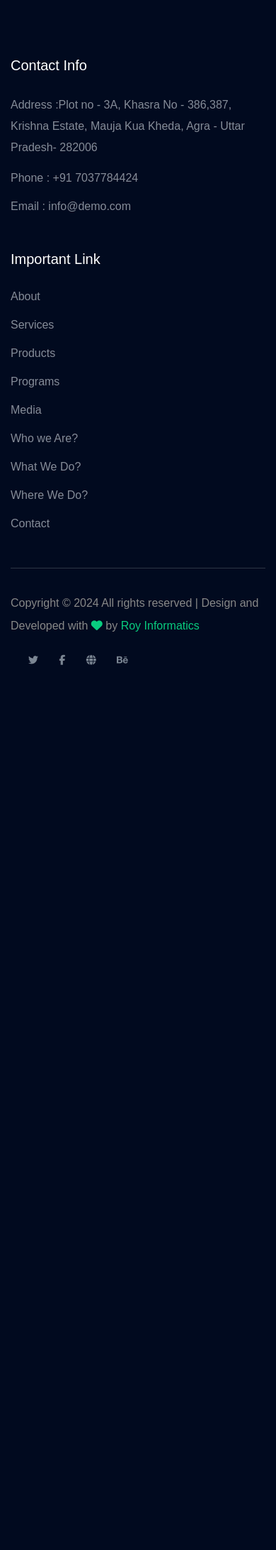
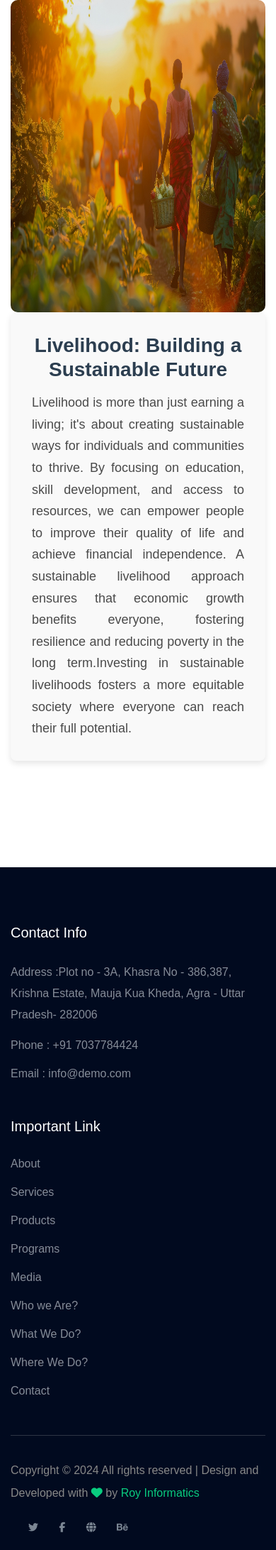
Before and after one commit to royramesh/Mahila-Gram-Uddyog-Avam-Rural-Development-Foundation, a PHP site: page /livlihood in a window 390 px wide. Shown: the part 316-2500 px from the top of the page at 71% size. Before the commit the page ends 1253 px from the top, so only its background shows below. Run offline with PHP 8.4, Linux system fonts and the light colour scheme; some libraries are stand-ins or nearby versions; some web fonts are replaced.

Commit message:
updated previous page

```diff
--- a/livlihood.php
+++ b/livlihood.php
@@ -1,7 +1,110 @@
 <?php include('includes/header.php');  ?>
 
-<!--? Hero Start -->
-<div class="slider-area2">
+<style>
+
+
+.image-hover-container {
+    width: fit-content;
+    overflow: hidden;
+    border-radius: 10px;
+}
+
+/* Image styling */
+.hover-image {
+    display: block;
+    width: 100%;
+    transition: transform 0.3s ease, filter 0.3s ease;
+    filter: brightness(0.9);
+}
+
+/* Hover effect for the image */
+.hover-image:hover {
+    transform: scale(1.1);
+    filter: brightness(1.1);
+}
+
+
+
+
+
+
+.text-column {
+    background-color: #f9f9f9;
+    padding: 30px;
+    border-radius: 8px;
+    box-shadow: 0 4px 8px rgba(0, 0, 0, 0.1);
+    max-width: 600px;
+    margin: 0 auto;
+    transition: transform 0.3s ease, box-shadow 0.3s ease;
+}
+
+
+.text-column h2 {
+    font-size: 28px;
+    font-weight: bold;
+    color: #2c3e50;
+    margin-bottom: 15px;
+    text-align: center;
+}
+
+
+.text-column p {
+    font-size: 18px;
+    line-height: 1.7;
+    color: #4a4a4a;
+    text-align: justify;
+    margin: 0;
+}
+
+
+.text-column:hover {
+    transform: translateY(-5px);
+    box-shadow: 0 8px 16px rgba(0, 0, 0, 0.15);
+}
+
+
+
+
+@keyframes slideUp {
+    from {
+        opacity: 0;
+        transform: translateY(600px);
+    }
+    to {
+        opacity: 1;
+        transform: translateY(0);
+    }
+}
+
+.text-column {
+    animation: slideUp 1s ease-out;
+}
+
+
+@keyframes slideDown {
+    from {
+        opacity: 0;
+        transform: translateY(-400px);
+    }
+    to {
+        opacity: 1;
+        transform: translateY(1000);
+    }
+}
+
+.image-column {
+    overflow: hidden;
+}
+
+.hover-image {
+    animation: slideDown 1s ease-out;
+}
+
+
+
+</style>
+ <!--? Hero Start -->
+ <div class="slider-area2">
             <div class="slider-height2 d-flex align-items-center">
                 <div class="container">
                     <div class="row">
@@ -16,4 +119,40 @@
         </div>
         <!-- Hero End -->
 
+
+        <div class="container">
+            <div class="row justify-content-center" style="margin-bottom: 150px;">
+
+            <div class="col-md-6">
+
+
+         <div class="image-column image-hover-container">
+
+                <img src="assets/img/what-we-do/livlihood.jpg" width="500px" height="440px" class="hover-image">
+            </div>
+        </div>
+
+
+        <div class="col-md-6">
+
+        <div class="text-column">
+                <h2>Livelihood: Building a Sustainable Future</h2>
+                <p>
+                Livelihood is more than just earning a living; it's
+                about creating sustainable ways for individuals and
+                communities to thrive. By focusing on education, skill
+                development, and access to resources, we can empower people
+                to improve their quality of life and achieve financial independence.
+                A sustainable livelihood approach ensures that economic growth benefits
+                 everyone, fostering resilience and reducing poverty in the long
+                 term.Investing in sustainable livelihoods fosters a more equitable
+                  society where everyone can reach their full potential.
+                </p>
+            </div>
+
+        </div>
+
+
+            </div>
+         </div>
 <?php include('includes/footer.php');  ?>
```
Also changed, not shown: finance-literacy.php (+40 -0 lines), social-enterprise.php (+40 -0 lines), assets/img/what-we-do/livlihood.jpg (added).
